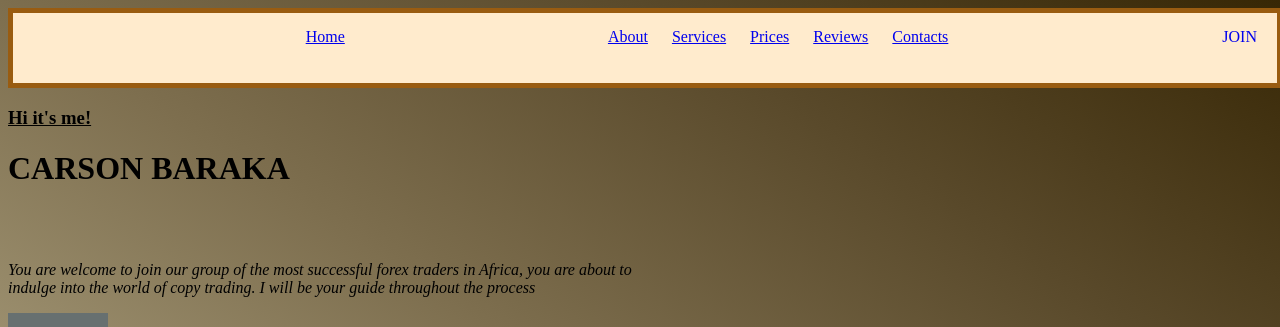
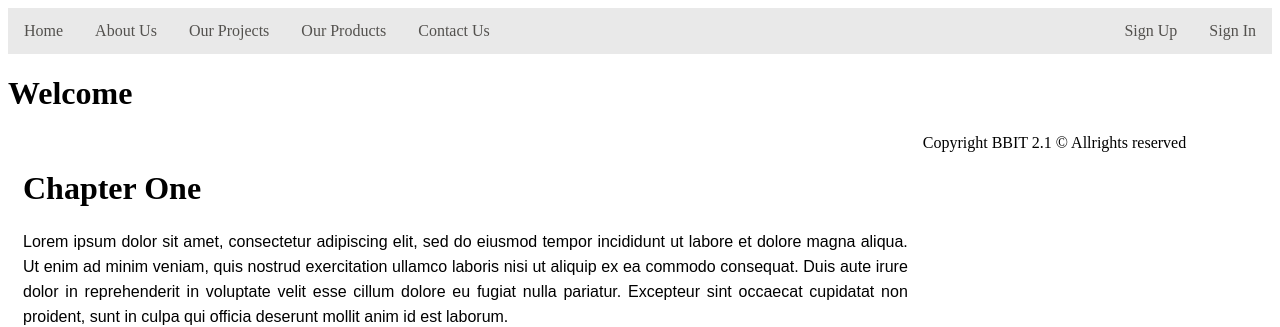
Before and after one commit to CarsonBaraka04/project2, a PHP site: a page that uses Financial advisor/index.html in a window 1280 px wide. Shown: the top 327 px of the page. Run offline with PHP 8.4, Linux system fonts and the light colour scheme.

Commit message:
content added to the css

```diff
--- a/Financial advisor/index.html
+++ b/Financial advisor/index.html
@@ -1,39 +1,62 @@
 <!DOCTYPE html>
-<html lang="en">
+<html>
     <head>
-    <meta charset="UTF-8">
-    <meta name="viewport" content="width=device-width, initial-scale=1.0">
-    <title>Project 2</title>
-    <link rel="stylesheet" href="../css/style.css">
+        <meta http-equiv="Content-Type" content="text/html;charset=UTF-8">
+        <title>Welcome - Document</title>
+        <link rel="stylesheet" href="css/style.css">
     </head>
-<body style="background-image: linear-gradient(to left bottom, #372705, #59492a, #7d6e4e, #a29675, #c9bf9f);;">
-    <div class="header">
+    <body>
+        <div class="toplink">
+            <a href="./">Home</a>
+            <a href="about.html">About Us</a>
+            <a href="projects.html">Our Projects</a>
+            <a href="products.html">Our Products</a>
+            <a href="contacts.html">Contact Us</a>
 
-        <a href="index.html" style="padding-left: 25px; padding-right: 260px;text-align: left;">Home</a>
-        <a href="about.html" style="padding-right: 20px;text-align: right;">About</a>
-        <a href="services.html" style="padding-right: 20px;text-align: right;">Services</a>
-        <a href="pricing.html" style="padding-right: 20px;text-align: right;">Prices</a>
-        <a href="reviews.html" style="padding-right: 20px;text-align: right;">Reviews</a>
-        <a href="Contacts.html" style="padding-right: 20px;text-align: right;">Contacts</a>
-        <a href="Join.html" style=" padding-left: 250px; padding-right: 20px;text-align: right;text-transform: uppercase;text-decoration:solid;">Join</a><br><br><br>
+            <div class="toplink-right">
+                <a href="signup.html">Sign Up</a>
+                <a href="signin.html">Sign In</a>
             </div>
+        </div>
+        <div class="banner">
+            <h1>Welcome</h1>
+        </div>
+        <div class="row">
+            <div class="content">
+                <h1>Chapter One</h1>
+                <p>Lorem ipsum dolor sit amet, consectetur adipiscing elit, sed do eiusmod tempor incididunt ut labore et dolore magna aliqua. Ut enim ad minim veniam, quis nostrud exercitation ullamco laboris nisi ut aliquip ex ea commodo consequat. Duis aute irure dolor in reprehenderit in voluptate velit esse cillum dolore eu fugiat nulla pariatur. Excepteur sint occaecat cupidatat non proident, sunt in culpa qui officia deserunt mollit anim id est laborum.</p>
+                <p>Lorem ipsum dolor sit amet, consectetur adipiscing elit, sed do eiusmod tempor incididunt ut labore et dolore magna aliqua. Ut enim ad minim veniam, quis nostrud exercitation ullamco laboris nisi ut aliquip ex ea commodo consequat. Duis aute irure dolor in reprehenderit in voluptate velit esse cillum dolore eu fugiat nulla pariatur. Excepteur sint occaecat cupidatat non proident, sunt in culpa qui officia deserunt mollit anim id est laborum.</p>
 
+                <h1>Chapter Two</h1>
+                <p><img src="images/diimejii.jpg" alt="" >At vero eos et accusamus et iusto odio dignissimos ducimus qui blanditiis praesentium voluptatum deleniti atque corrupti quos dolores et quas molestias excepturi sint occaecati cupiditate non provident, similique sunt in culpa qui officia deserunt mollitia animi, id est laborum et dolorum fuga. Et harum quidem rerum facilis est et expedita distinctio. Nam libero tempore, cum soluta nobis est eligendi optio cumque nihil impedit quo minus id quod maxime placeat facere possimus, omnis voluptas assumenda est, omnis dolor repellendus. Temporibus autem quibusdam et aut officiis debitis aut rerum necessitatibus saepe eveniet ut et voluptates repudiandae sint et molestiae non recusandae. Itaque earum rerum hic tenetur a sapiente delectus, ut aut reiciendis voluptatibus maiores alias consequatur aut perferendis doloribus asperiores repellat.</p>
+                <h2>Sub-Title One</h2>
+                <p>At vero eos et accusamus et iusto odio dignissimos ducimus qui blanditiis praesentium voluptatum deleniti atque corrupti quos dolores et quas molestias excepturi sint occaecati cupiditate non provident, similique sunt in culpa qui officia deserunt mollitia animi, id est laborum et dolorum fuga. Et harum quidem rerum facilis est et expedita distinctio. Nam libero tempore, cum soluta nobis est eligendi optio cumque nihil impedit quo minus id quod maxime placeat facere possimus, omnis voluptas assumenda est, omnis dolor repellendus. Temporibus autem quibusdam et aut officiis debitis aut rerum necessitatibus saepe eveniet ut et voluptates repudiandae sint et molestiae non recusandae. Itaque earum rerum hic tenetur a sapiente delectus, ut aut reiciendis voluptatibus maiores alias consequatur aut perferendis doloribus asperiores repellat.</p>
+                <p>At vero eos et accusamus et iusto odio dignissimos ducimus qui blanditiis praesentium voluptatum deleniti atque corrupti quos dolores et quas molestias excepturi sint occaecati cupiditate non provident, similique sunt in culpa qui officia deserunt mollitia animi, id est laborum et dolorum fuga. Et harum quidem rerum facilis est et expedita distinctio. Nam libero tempore, cum soluta nobis est eligendi optio cumque nihil impedit quo minus id quod maxime placeat facere possimus, omnis voluptas assumenda est, omnis dolor repellendus. Temporibus autem quibusdam et aut officiis debitis aut rerum necessitatibus saepe eveniet ut et voluptates repudiandae sint et molestiae non recusandae. Itaque earum rerum hic tenetur a sapiente delectus, ut aut reiciendis voluptatibus maiores alias consequatur aut perferendis doloribus asperiores repellat.</p>
 
-   <div class="content" style="width: 50%;height: 100%;">
-    <h3 style="text-decoration: underline;">Hi it's me!</h3>
-    <h1>CARSON BARAKA</h1><br><br>
-
-    <P style="font-style: italic;">
-        You are welcome to join our group of the most successful forex traders in Africa,
-         you are about to indulge into the world of copy trading. I will be your guide throughout
-          the process
-    </P>
-
-    <a href="Join.html"><input type="button" value="JOIN NOW!" style="width: 100px;height: 37px;"></a><br>
             </div>
-
-   <div >
-    <img src="images/pexels-pranavdigwal-32976.jpg" alt="" width="50%">
+            <div class="side_bar">
+                    <!--Heading 2 starts here-->
+                    <h2>Short Stories</h2>
+                    <p>Lorem ipsum dolor sit amet, consectetur adipiscing elit, sed do eiusmod tempor incididunt ut labore et dolore magna aliqua. Ut enim ad minim veniam, quis nostrud exercitation ullamco laboris nisi ut aliquip ex ea commodo consequat. Duis aute irure dolor in reprehenderit in voluptate velit esse cillum dolore eu fugiat nulla pariatur. Excepteur sint occaecat cupidatat non proident, sunt in culpa qui officia deserunt mollit anim id est laborum.</p>
+                    <!--Heading 2 ends here-->
+                    <ul>
+                    <li>HTML</li>
+                    <li>Java</li>
+                    <li>JavaScript</li>
+                    <li>MySQL</li>
+                    <li>PHP</li>
+                </ul>
+                <ol type="I" start="4">
+                    <li>Back</li>
+                    <li>Red</li>
+                    <li>Yellow</li>
+                    <li>Pink</li>
+                    <li>White</li>
+                </ol>
+            </div>
+        </div>
+        <div class="footer">
+            Copyright BBIT 2.1 &copy; Allrights reserved
         </div>
     </body>
 </html>
--- a/css/contentStyle.css
+++ b/css/contentStyle.css
@@ -0,0 +1,30 @@
+
+.content{
+    float: left;
+    width: 70%;
+    padding: 15px;
+}
+
+.side_bar{
+    float: left;
+    width: 30%;
+    padding: 15px;
+}
+
+p, li{
+    text-align: justify;
+    font-family: Arial, Helvetica, sans-serif;
+    line-height: 25px;
+}
+
+img{
+    padding-right: 10px;
+    width: 40%;
+    float: left;
+}
+
+@media screen and (max-width: 700px) {
+    .content, .side_bar, img{
+        width: 100%;
+    }
+}
--- a/css/formStyle.css
+++ b/css/formStyle.css
@@ -0,0 +1,30 @@
+
+.content{
+    float: left;
+    width: 70%;
+    padding: 15px;
+}
+
+.side_bar{
+    float: left;
+    width: 30%;
+    padding: 15px;
+}
+
+p, li{
+    text-align: justify;
+    font-family: Arial, Helvetica, sans-serif;
+    line-height: 25px;
+}
+
+img{
+    padding-right: 10px;
+    width: 40%;
+    float: left;
+}
+
+@media screen and (max-width: 700px) {
+    .content, .side_bar, img{
+        width: 100%;
+    }
+}
--- a/css/navStyle.css
+++ b/css/navStyle.css
@@ -0,0 +1,23 @@
+.toplink{
+    background-color: rgb(233, 233, 233);
+    overflow: hidden;
+}
+
+.toplink a{
+    color: rgb(83, 81, 78);
+    text-decoration: none;
+    padding: 14px 16px;
+    display: block;
+    float: left;
+    text-align: left;
+}
+
+.toplink a:hover{
+    color:  rgb(233, 233, 233);
+    background-color:rgb(83, 81, 78);
+    text-decoration: none;
+}
+
+.toplink-right{
+    float: right;
+}
--- a/css/structureStyle.css
+++ b/css/structureStyle.css
@@ -0,0 +1,23 @@
+.toplink{
+    background-color: rgb(233, 233, 233);
+    overflow: hidden;
+}
+
+.toplink a{
+    color: rgb(83, 81, 78);
+    text-decoration: none;
+    padding: 14px 16px;
+    display: block;
+    float: left;
+    text-align: left;
+}
+
+.toplink a:hover{
+    color:  rgb(233, 233, 233);
+    background-color:rgb(83, 81, 78);
+    text-decoration: none;
+}
+
+.toplink-right{
+    float: right;
+}
--- a/css/style.css
+++ b/css/style.css
@@ -1,26 +1,5 @@
-input{
-    background-color: rgb(103, 112, 112);
-    border: none;
-}
-input:hover{
-    background-color: white;
-}
-
-input[type=button]:hover{
-    background-color: white;
-}
-
-.header{
-    width: 100%;
-    height: 50px;
-    background-color: blanchedalmond;
-    text-align: right;
-    padding: 15px 0px 5px 0px;
-    border: solid;
-    border-width: 5px;
-    border-color: rgb(153, 92, 17);
-}
-
-.main{
-
-}
+@import url('structureStyle.css');
+@import url('navStyle.css');
+@import url('contentStyle.css');
+@import url('formStyle.css');
+@import url('tableStyle.css');
--- a/css/tableStyle.css
+++ b/css/tableStyle.css
@@ -0,0 +1,23 @@
+table{
+    border: 1px solid  rgb(83, 81, 78);
+    border-collapse: collapse;
+    width: 70%;
+}
+td{
+    border: 1px solid  rgb(83, 81, 78);
+    padding: 5px;
+    text-align: left;
+}
+th{
+    background-color:  rgb(83, 81, 78);
+    color: rgb(233, 233, 233);
+    border: 1px solid  rgb(83, 81, 78);
+    padding: 5px;
+    text-align: left;
+}
+tr:nth-child(odd){
+    background-color: rgb(192, 186, 240);
+}
+tr:hover{
+    background-color: rgb(246, 247, 193);
+}
```
Lines whose indentation alone changed are shown as unchanged.
